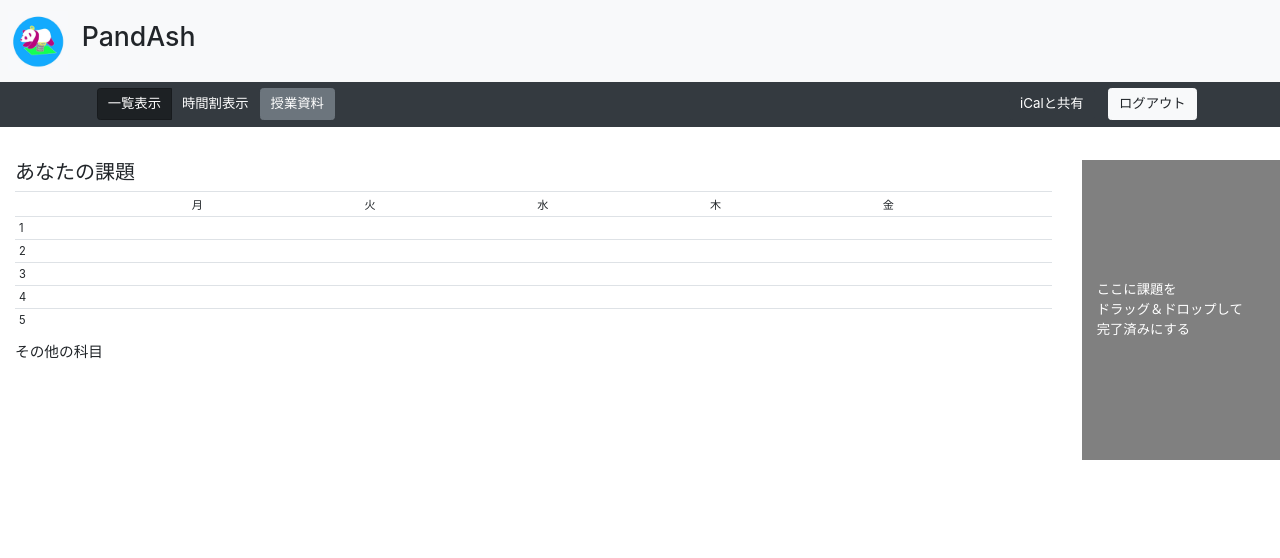
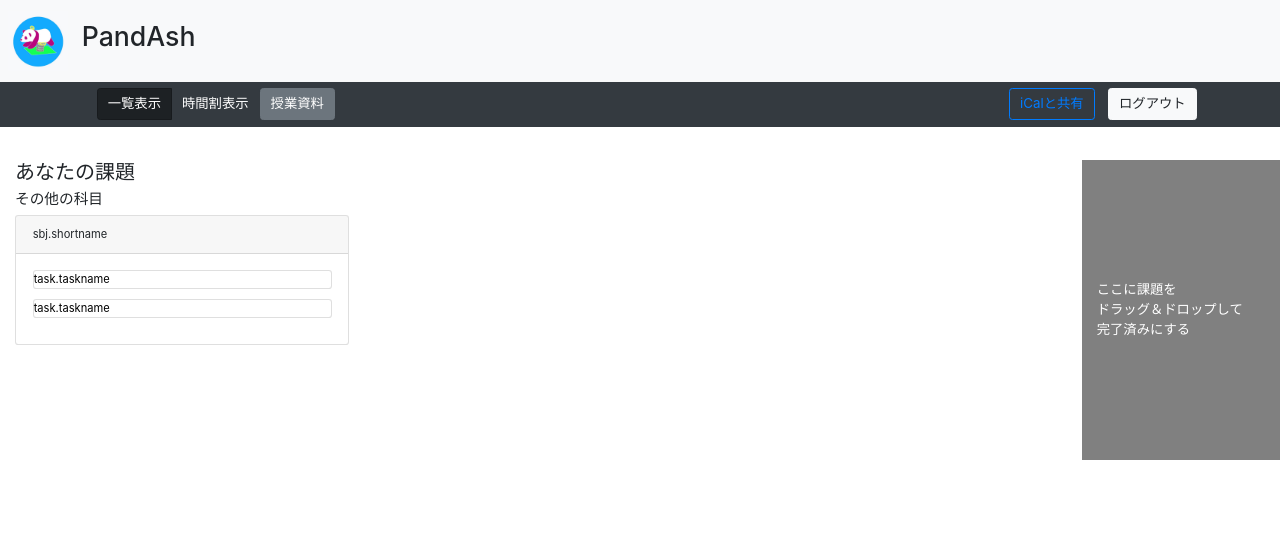
Before and after one commit to kyoto-u/pandash, a Flask app: page /overview in a window 1280 px wide. Shown: the top 558 px of the page. Run offline with Flask 2, Linux system fonts and the light colour scheme; some libraries are stand-ins or nearby versions.

Commit message:
firefoxに対応

```diff
--- a/app/static/css/originalcss_forlg.css
+++ b/app/static/css/originalcss_forlg.css
@@ -87,7 +87,7 @@ footer {
     background-color: whitesmoke;
     margin-top: 30px;
     padding-top: 30;
-    padding-bottom: 30;
+    padding-bottom: 20;
 }
 
 /*時間割表示ページ*/
--- a/app/templates/_base.htm
+++ b/app/templates/_base.htm
@@ -205,8 +205,8 @@
 
             <ul class="navbar-nav ml-auto pr-3 toggle_rights">
               <li class="nav-item d-none d-md-block">
-                <a class="btn btn-dark mr-3" href="#" data-container='body' 　data-placement="left" data-toggle="tooltip"
-                  title="iCalファイルをダウンロードします">iCalと共有</a>
+                <a class="btn  btn-outline-primary mr-3" href="#" data-container='body' 　data-placement="left"
+                  data-toggle="tooltip" title="iCalファイルをダウンロードします">iCalと共有</a>
               </li>
               <li id="logout_button" class="nav-item mr-auto">
                 <a class="btn btn-light" href="#">ログアウト</a>
--- a/app/templates/overview.htm
+++ b/app/templates/overview.htm
@@ -4,7 +4,7 @@
   <div class="row">
     <div class="col-sm-12 col-md-10">
       <h2>あなたの課題</h2>
-
+      {#
       <div class="table-responsive">
 
         <table class="table table-sm" id="overviewtable">
@@ -438,11 +438,11 @@
         </table>
 
       </div>
-
+#}
 
 
       <h4>その他の科目</h4>
-
+      {#
       <div class="card-columns">
 
         {% for sbj in data.others %}
@@ -466,6 +466,22 @@
         </div>
         {% endfor %}
       </div>
+#}
+      <div class="card-columns">
+        <div class="card elsesbjcard">
+          <div class="card-header">sbj.shortname</div>
+          <div class="card-body">
+            <div class="card taskcard" draggable="true">
+              <a href="#" draggable="true" data-container='body' data-toggle="tooltip"
+                title="task.tooltip">task.taskname</a>
+            </div>
+            <div class="card taskcard" draggable="true">
+              <a href="#" draggable="true" data-container='body' data-toggle="tooltip"
+                title="task.tooltip">task.taskname</a>
+            </div>
+          </div>
+        </div>
+      </div>
 
     </div>
 
--- a/app/templates/resources.htm
+++ b/app/templates/resources.htm
@@ -6,7 +6,7 @@
         <th>授業名</th>
         <th>未ダウンロード授業資料数</th>
     </tr>
-
+    {#
     {{% for ressubject in ressubjects %}}
     <tr>
         <th>{{ ressubject.name }}</th>
@@ -14,6 +14,7 @@
     </tr>
     {{% endfor %}}
 
+#}
 </table>
 
 {% endblock %}
```
Also changed, not shown: app/static/css/logout.css (+9 -0 lines).
